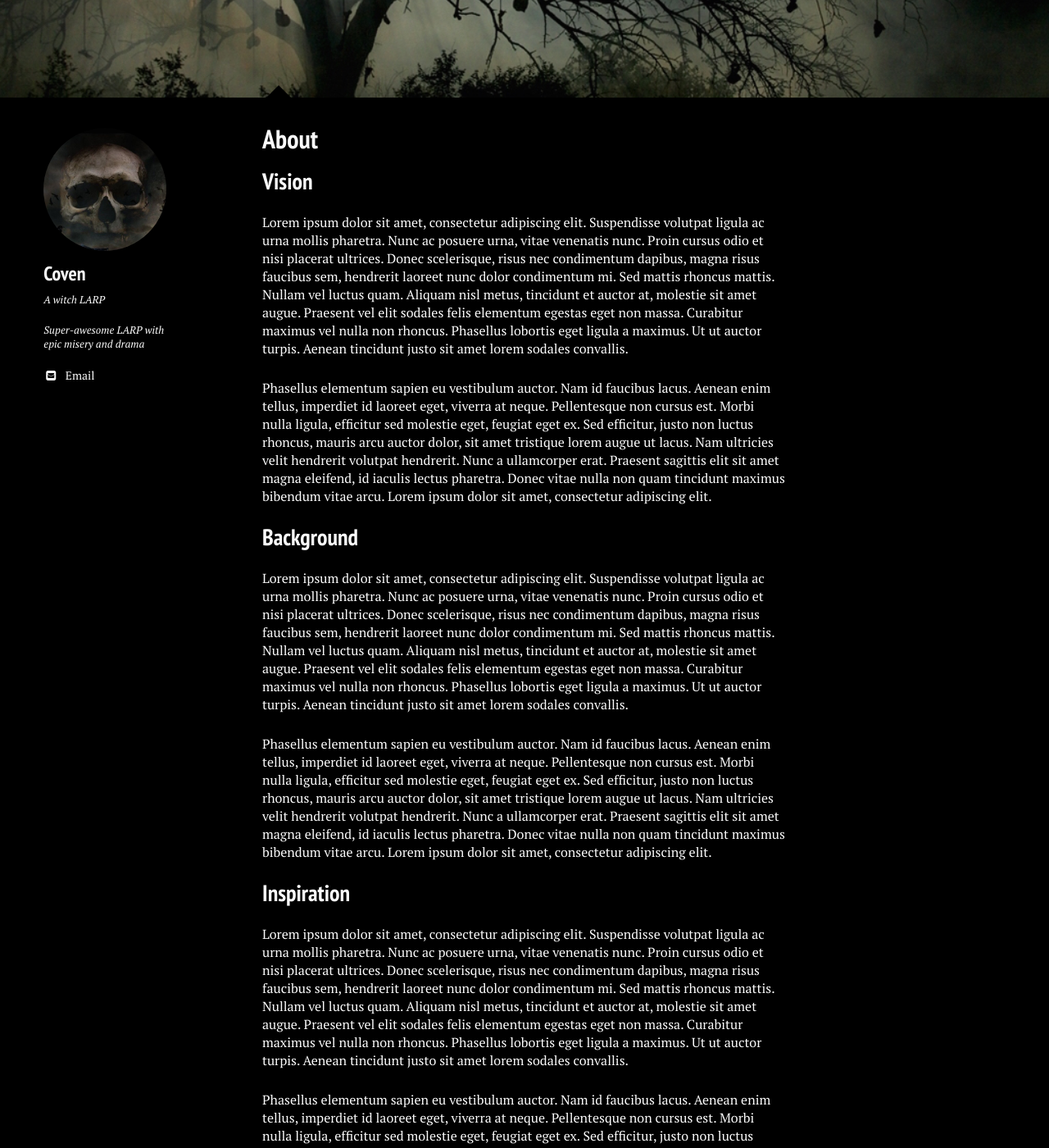
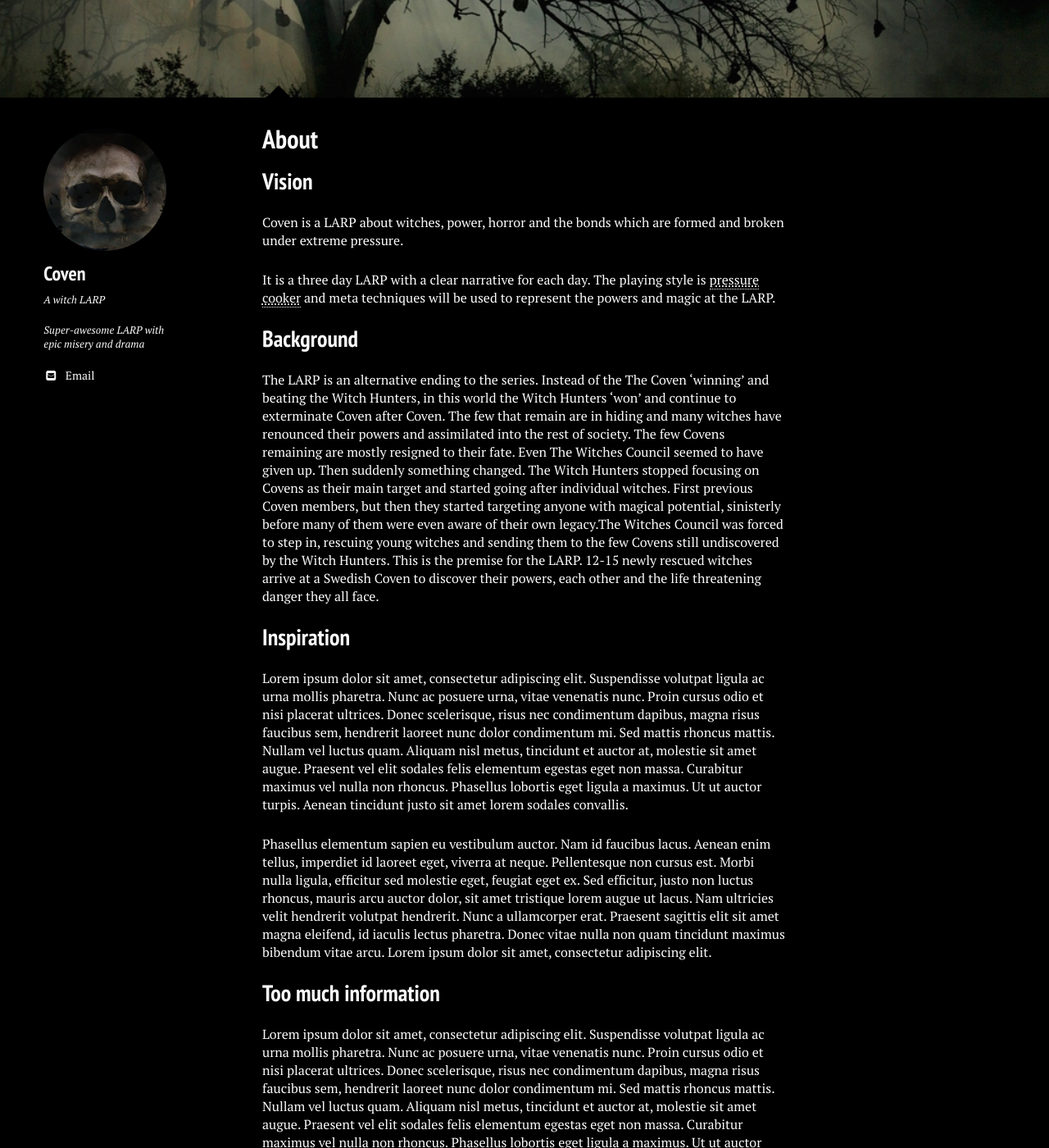
Before and after one commit to stanislavb/www.coven.nu, a Jekyll site: the page built from about/index.md, in a window 1280 px wide and 1400 px high, scrolled down 356 px. Shown: the whole window at 82% size. Built offline with Jekyll 4.4.1, drawn with Linux system fonts in a browser that asks for light colours; nearby versions of some CDN libraries.

Commit message:
Update index.md

```diff
--- a/about/index.md
+++ b/about/index.md
@@ -20,15 +20,17 @@ image:
 
 ## Vision
 
-Lorem ipsum dolor sit amet, consectetur adipiscing elit. Suspendisse volutpat ligula ac urna mollis pharetra. Nunc ac posuere urna, vitae venenatis nunc. Proin cursus odio et nisi placerat ultrices. Donec scelerisque, risus nec condimentum dapibus, magna risus faucibus sem, hendrerit laoreet nunc dolor condimentum mi. Sed mattis rhoncus mattis. Nullam vel luctus quam. Aliquam nisl metus, tincidunt et auctor at, molestie sit amet augue. Praesent vel elit sodales felis elementum egestas eget non massa. Curabitur maximus vel nulla non rhoncus. Phasellus lobortis eget ligula a maximus. Ut ut auctor turpis. Aenean tincidunt justo sit amet lorem sodales convallis.
+Coven is a LARP about witches, power, horror and the bonds which are formed and broken under extreme pressure.
 
-Phasellus elementum sapien eu vestibulum auctor. Nam id faucibus lacus. Aenean enim tellus, imperdiet id laoreet eget, viverra at neque. Pellentesque non cursus est. Morbi nulla ligula, efficitur sed molestie eget, feugiat eget ex. Sed efficitur, justo non luctus rhoncus, mauris arcu auctor dolor, sit amet tristique lorem augue ut lacus. Nam ultricies velit hendrerit volutpat hendrerit. Nunc a ullamcorper erat. Praesent sagittis elit sit amet magna eleifend, id iaculis lectus pharetra. Donec vitae nulla non quam tincidunt maximus bibendum vitae arcu. Lorem ipsum dolor sit amet, consectetur adipiscing elit.
+It is a three day LARP with a clear narrative for each day. The playing style is pressure cooker and meta techniques will be used to represent the powers and magic at the LARP.
+
+*[pressure cooker]: A playing style where conflicts and drama are not played openly for all to see. They are instead played out behind closed doors or in small groups.
 
 ## Background
 
-Lorem ipsum dolor sit amet, consectetur adipiscing elit. Suspendisse volutpat ligula ac urna mollis pharetra. Nunc ac posuere urna, vitae venenatis nunc. Proin cursus odio et nisi placerat ultrices. Donec scelerisque, risus nec condimentum dapibus, magna risus faucibus sem, hendrerit laoreet nunc dolor condimentum mi. Sed mattis rhoncus mattis. Nullam vel luctus quam. Aliquam nisl metus, tincidunt et auctor at, molestie sit amet augue. Praesent vel elit sodales felis elementum egestas eget non massa. Curabitur maximus vel nulla non rhoncus. Phasellus lobortis eget ligula a maximus. Ut ut auctor turpis. Aenean tincidunt justo sit amet lorem sodales convallis.
-
-Phasellus elementum sapien eu vestibulum auctor. Nam id faucibus lacus. Aenean enim tellus, imperdiet id laoreet eget, viverra at neque. Pellentesque non cursus est. Morbi nulla ligula, efficitur sed molestie eget, feugiat eget ex. Sed efficitur, justo non luctus rhoncus, mauris arcu auctor dolor, sit amet tristique lorem augue ut lacus. Nam ultricies velit hendrerit volutpat hendrerit. Nunc a ullamcorper erat. Praesent sagittis elit sit amet magna eleifend, id iaculis lectus pharetra. Donec vitae nulla non quam tincidunt maximus bibendum vitae arcu. Lorem ipsum dolor sit amet, consectetur adipiscing elit.
+The LARP is an alternative ending to the series. Instead of the The Coven ‘winning’ and beating the Witch Hunters, in this world the Witch Hunters ‘won’ and continue to exterminate Coven after Coven. The few that remain are in hiding and many witches have renounced their powers and assimilated into the rest of society. The few Covens remaining are mostly resigned to their fate.
+Even The Witches Council seemed to have given up. Then suddenly something changed. The Witch Hunters stopped focusing on Covens as their main target and started going after individual witches. First previous Coven members, but then they started targeting anyone with magical potential, sinisterly before many of them were even aware of their own legacy.The Witches Council was forced to step in, rescuing young witches and sending them to the few Covens still undiscovered by the Witch Hunters.
+This is the premise for the LARP. 12-15 newly rescued witches arrive at a Swedish Coven to discover their powers, each other and the life threatening danger they all face.
 
 ## Inspiration
 
```
